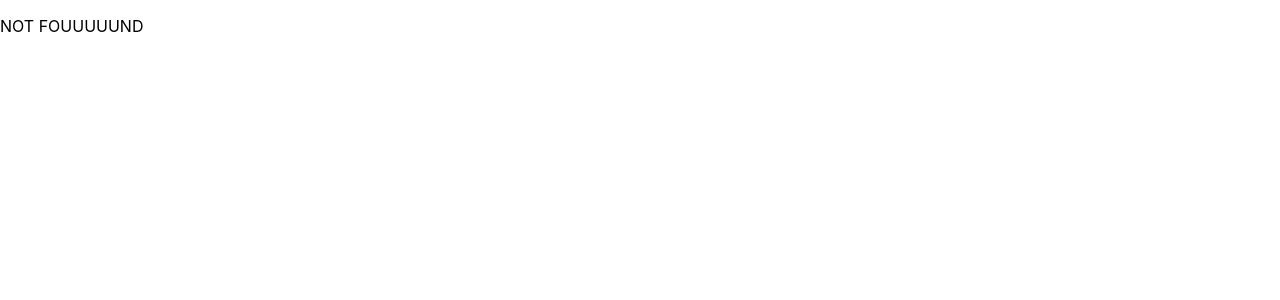
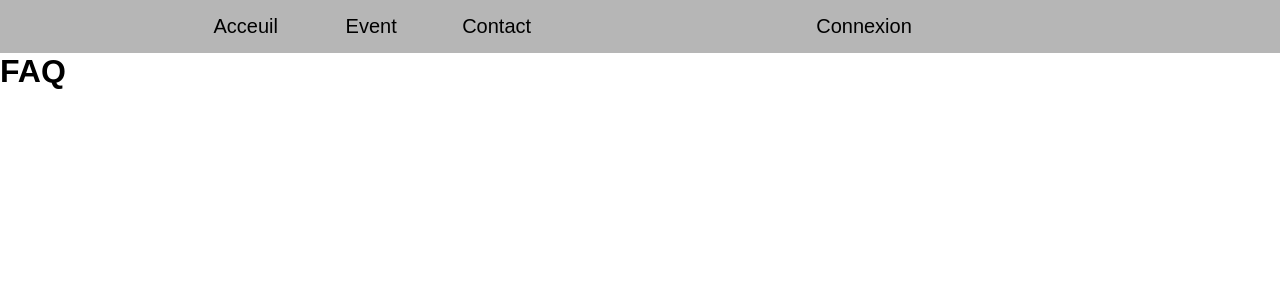
Before and after one commit to GoodMorning46/Fresh_and_Cool-website, a React (Create React App) app: page /FAQ in a window 1280 px wide. Shown: the top 300 px of the page. Built offline with nearby package versions, Linux system fonts and the light colour scheme.

Commit message:
[feat] Ajout du header sur les pages

```diff
--- a/src/App.css
+++ b/src/App.css
@@ -1,3 +1,9 @@
+*{
+  margin: 0;
+  padding: 0;
+  font-family: 'Rajdhani', sans-serif;
+}
+
 .App {
   text-align: center;
 }
--- a/src/App.js
+++ b/src/App.js
@@ -3,12 +3,14 @@ import {BrowserRouter, Switch, Route} from "react-router-dom";
 import Home from "./pages/Home";
 import './App.css';
 import NotFound from './pages/NotFound';
+import FAQ from './pages/faq';
 
 function App() {
   return (
    <BrowserRouter>
     <Switch>
       <Route path="/" exact component={Home} />
+      <Route path="/FAQ" exact component={FAQ} />
       <Route component={NotFound} />
     </Switch>
    </BrowserRouter>
--- /dev/null
+++ b/src/component/header.css
@@ -0,0 +1,63 @@
+.header {
+    padding: 25px 0;
+    text-align: center;
+    background: #222;
+  }
+  .header img {
+    width: 100px;
+    height: 13px;
+  }
+
+  .container{
+    margin : 0 auto;
+    width: 70%;
+ }
+ a{
+    text-decoration: none;
+    color: black;
+ }
+ .flexer{
+    display: flex;
+    flex-flow: row wrap;
+    justify-content: space-between;
+    align-items:center;
+ }
+ /* ------------------------------Nav------------------------ */
+ nav{
+    background-color: #b6b6b6;
+    position: relative;
+    width: 100%;
+ }
+ nav ul{
+    width: 40%;
+ }
+ nav .menu2{
+    width:50%;
+    text-align: right;
+ }
+ .menu1 li{
+    list-style-type: none;
+    width: 30%;
+ }
+
+ nav a{
+    display: block;
+    font-size: 20px;
+    padding: 15px 0;
+    margin: 0 auto;
+    text-align: center;
+    position: relative;
+
+ }
+ .test{
+    position: absolute;
+    height: 5px;
+    width: 100%;
+    background-color: white;
+    bottom: 0;
+    opacity: 0;
+    transition: 1s;
+ }
+ nav a:hover .test{
+    opacity: 1;
+ }
--- /dev/null
+++ b/src/component/header.js
@@ -0,0 +1,26 @@
+import React from 'react';
+import './header.css';
+
+
+const Header = () => {
+    return (
+      <header>
+         <nav>
+            <div class="container flexer">
+                <ul class="flexer menu1">
+                    <li><a title="acceuil">Acceuil<div class="test"></div></a></li>
+
+                    <li><a  title="Event">Event<div class="test"></div></a></li>
+                    <li><a  title="Contact">Contact<div class="test"></div></a></li>
+                </ul>
+
+
+                <div class="menu2">
+                     <a>Connexion</a>
+                 </div>
+            </div>
+        </nav>
+      </header>
+    )
+  }
+export default Header;
--- a/src/pages/Home.js
+++ b/src/pages/Home.js
@@ -1,13 +1,16 @@
 import React from 'react';
-// import Navigation from "./component/Navigation";
+import Header from "../component/header";
+//import Navigation from "../component/Navigation";
 // <Navigation/>
 
 
 function Home() {
     return (
       <div className="Home">
-
-        <p>Test</p>
+        <Header />
+       <div>
+        <p> test</p>
+       </div>
       </div>
     );
   }
--- a/src/pages/NotFound.js
+++ b/src/pages/NotFound.js
@@ -1,8 +1,10 @@
 import React from 'react';
+import Header from "../component/header";
 
 function NotFound() {
   return (
     <div className="NotFound">
+      <Header/>
       <p>NOT FOUUUUUND</p>
     </div>
   );
--- a/src/pages/faq.js
+++ b/src/pages/faq.js
@@ -1,10 +1,11 @@
 import React from 'react';
-import Navigation from "./component/Navigation";
+import Header from "../component/header";
+//import Navigation from "../component/Navigation";
 
 const FAQ = () => {
     return (
         <div className="FAQ">
-            <Navigation/>
+            <Header />
             <h1>FAQ</h1>
         </div>
     );
```
Also changed, not shown: src/assets/test.png (added).
